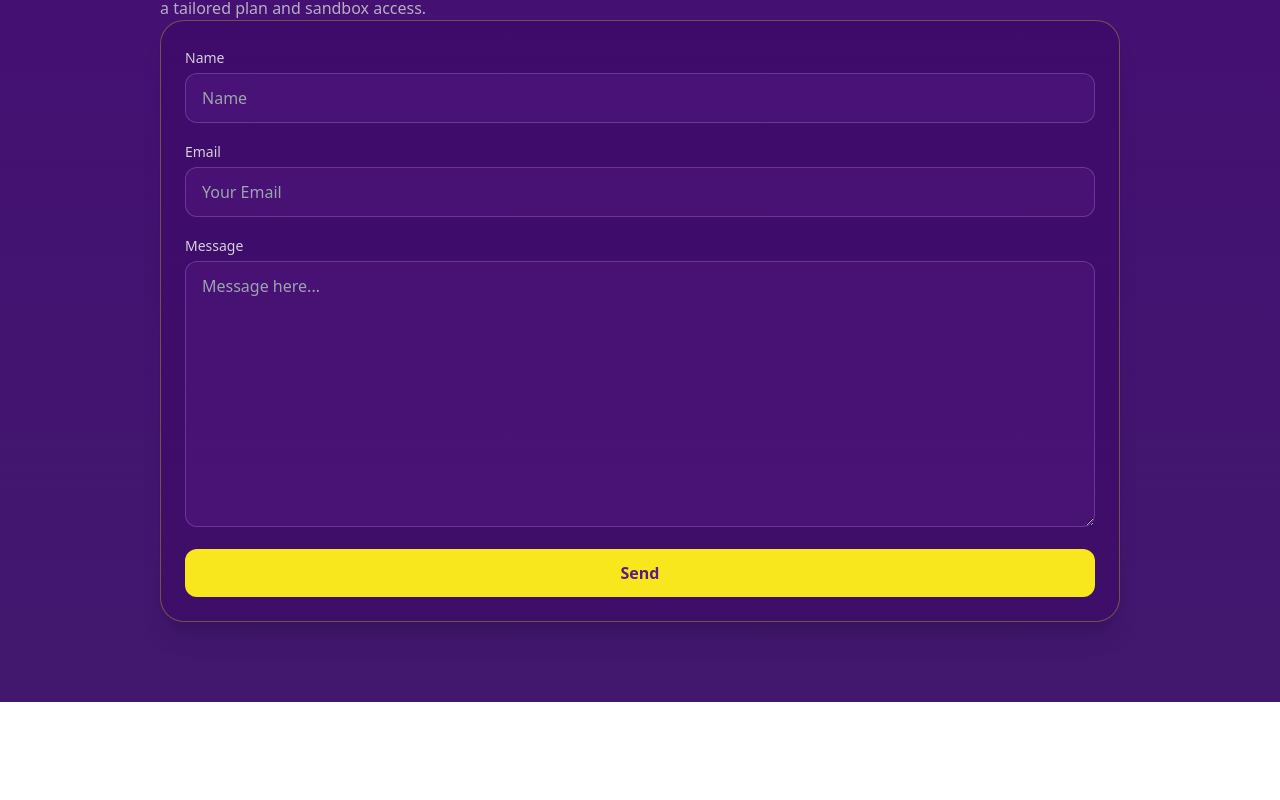
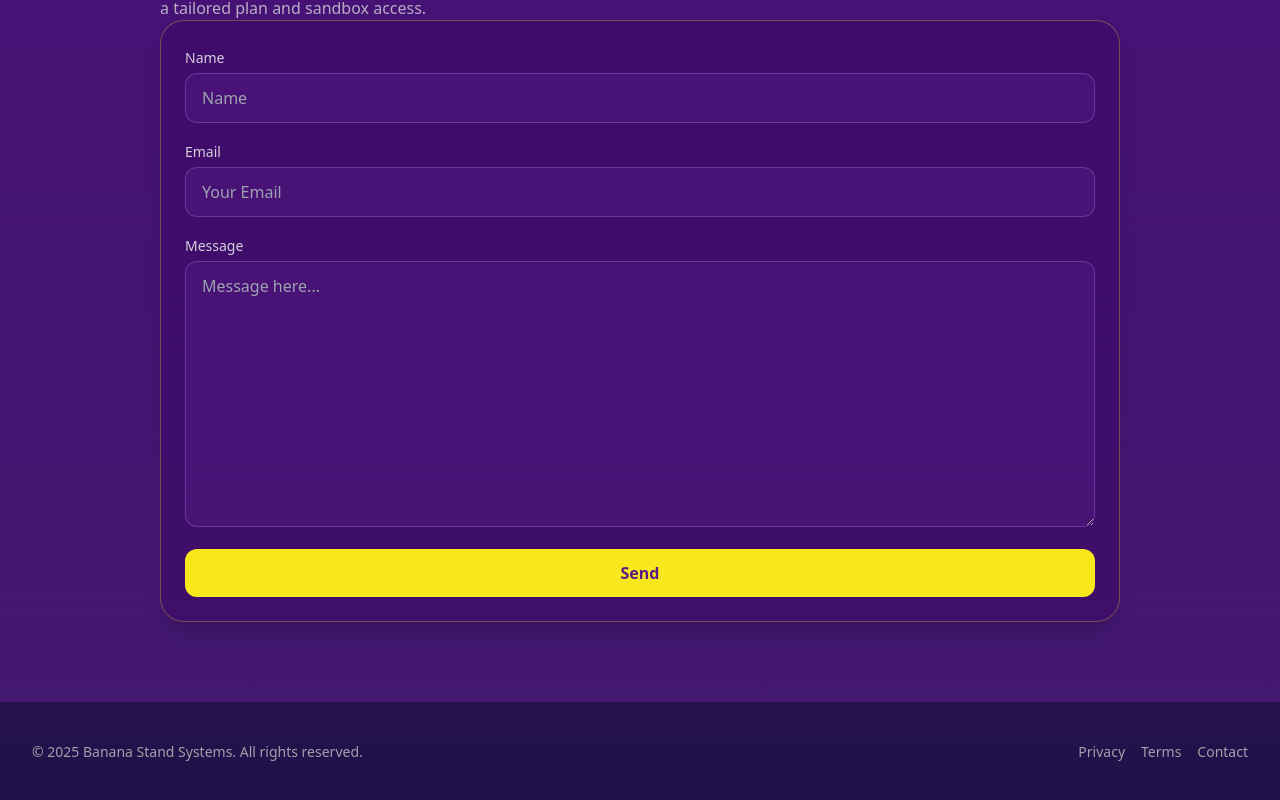
Before and after one commit to viv-stock/Banana_BFF, a React (Vite) app: page / in a window 1280 px wide. Shown: the part 1754-2554 px from the top of the page. Before the commit the page ends 2456 px from the top, so only its background shows below. Built offline with nearby package versions, Linux system fonts and the light colour scheme; no server answers.

Commit message:
added Footer.jsx

```diff
--- a/src/App.jsx
+++ b/src/App.jsx
@@ -5,6 +5,7 @@ import About from './components/About'
 import Bots from './components/Bots'
 import Service from './components/Service'
 import Contact from './components/Contact'
+import Footer from './components/Footer'
 
 function App() {
   const [count, setCount] = useState(0)
@@ -17,6 +18,7 @@ function App() {
         <Bots />
         <Service />
         <Contact />
+        <Footer />
       </>
     </div>
   )
--- /dev/null
+++ b/src/components/Footer.jsx
@@ -0,0 +1,18 @@
+const Footer = () => {
+    return (
+        <footer className="py-10">
+            <div className="mx-auto max-w-7xl px-4 sm:px-6 lg:px-8">
+                <div className="flex flex-col sm:flex-row items-center justify-between gap-4 text-sm text-zinc-400">
+                    <p>© {new Date().getFullYear()} Banana Stand Systems. All rights reserved.</p>
+                    <div className="flex items-center gap-4">
+                        <a href="#" className="hover:text-[#F7E71C]">Privacy</a>
+                        <a href="#" className="hover:text-[#F7E71C]">Terms</a>
+                        <a href="#inquiry" className="hover:text-[#F7E71C]">Contact</a>
+                    </div>
+                </div>
+            </div>
+        </footer>
+    )
+
+};
+export default Footer;
```
